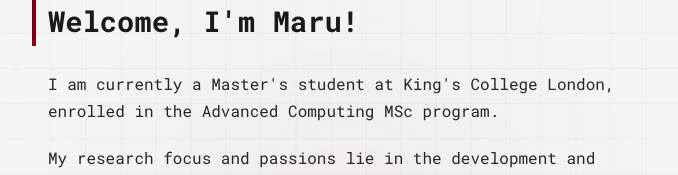
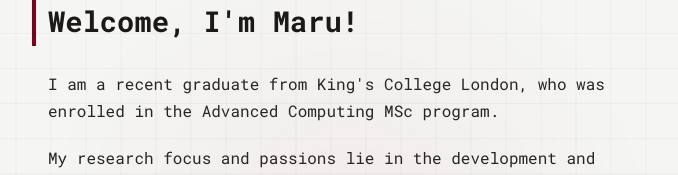
Before and after one commit to masarushimoji/masarushimoji.github.io, a plain HTML site: page index.html in a window 1280 px wide. Shown: the part 142-317 px from the top of the page, without its empty margins (292-970 px from the left). Drawn offline with Linux system fonts and the light colour scheme.

Commit message:
Update personal introduction in index.html

```diff
--- a/index.html
+++ b/index.html
@@ -115,7 +115,7 @@
     <div class="spotlight"></div>
 
     <h1>Welcome, I'm Maru!</h1>
-    <p>I am currently a Master's student at King's College London, enrolled in the Advanced Computing MSc program.</p>
+    <p>I am a recent graduate from King's College London, who was enrolled in the Advanced Computing MSc program.</p>
     <p>My research focus and passions lie in the development and analysis of lattice reduction algorithms, empirical experimentation of lattice-based cryptanalysis methods on classical public-key cryptography such as RSA and development of post-quantum lattice-based digital signatures. I have a strong foundation in both the complex mathematical underpinnings of lattices and their practical software implementation using libraries such as fplll. My goal is to help organisations transition to these rapidly evolving cryptographic standards, ensuring their systems remain highly efficient while maintaining robust security against quantum-enabled adversaries.</p>
     <p>You can read more about my ongoing thoughts and technical deep-dives over on my <a href="https://substack.com/@masarushimoji" target="_blank" rel="noopener noreferrer">Substack</a>.</p>
     <p>Please feel free connect with me on <a href="https://www.linkedin.com/in/masarushimoji/" target="_blank" rel="noopener noreferrer">LinkedIn</a>.</p>
```
